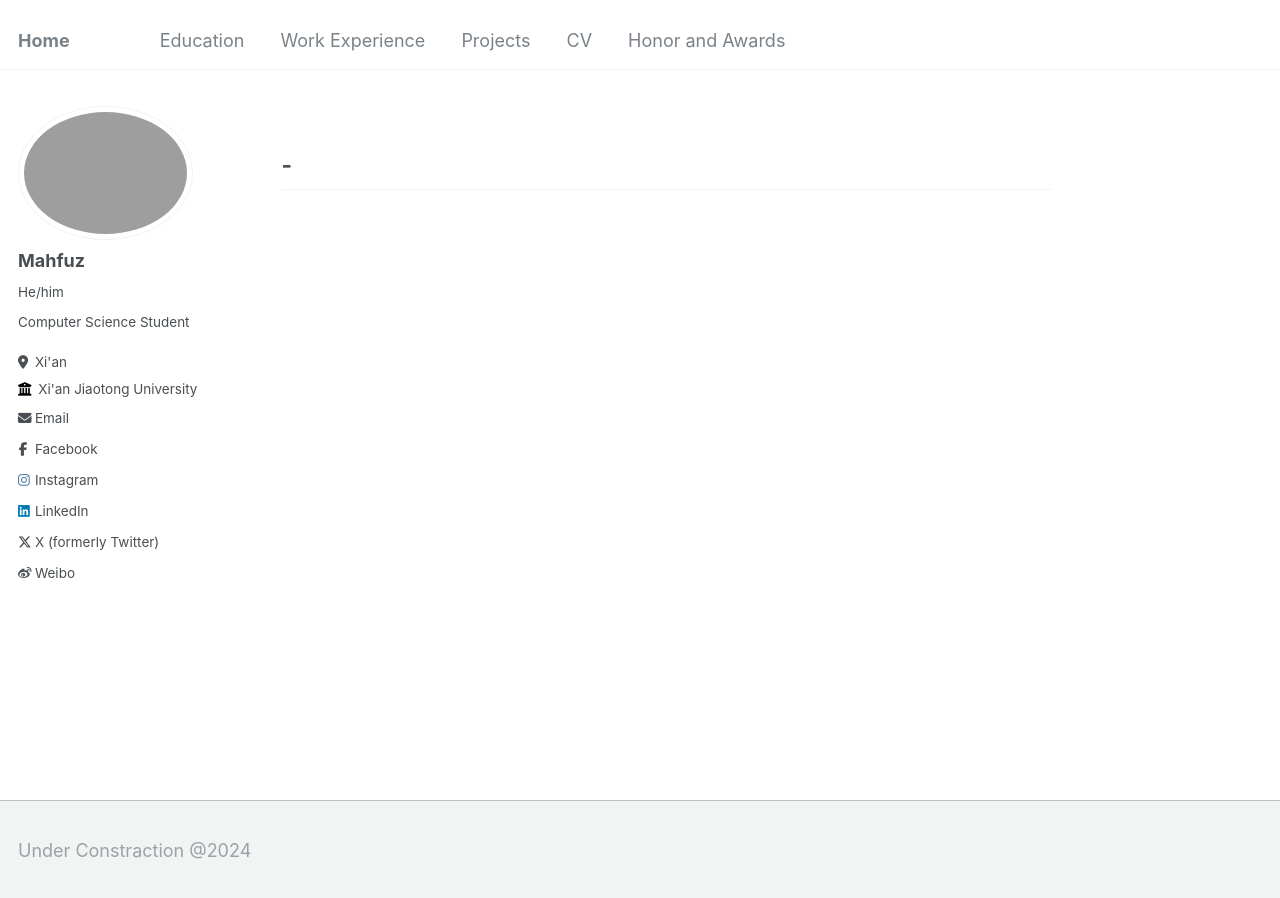
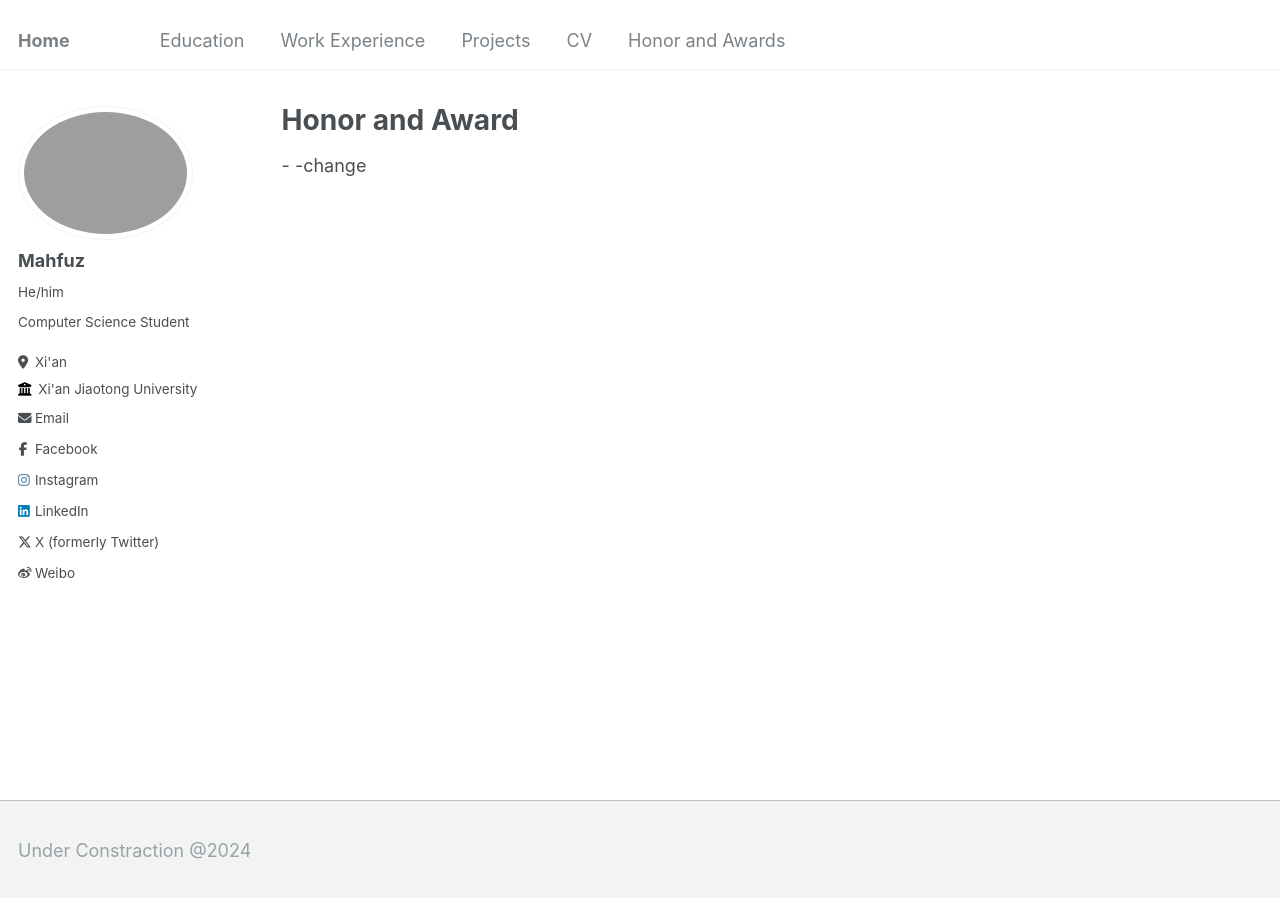
Before and after one commit to mahfuztbt/mahfuztbt.github.io, a Jekyll site: the page built from _pages/Honor&Award.md, in a window 1280 px wide. Built offline with Jekyll 4.4.1, drawn with Linux system fonts in a browser that asks for light colours; our own code applies the rules of GitHub Pages for plain Markdown files.

Commit message:
Update Honor&Award.md

```diff
--- a/_pages/Honor&Award.md
+++ b/_pages/Honor&Award.md
@@ -1,2 +1,9 @@
+---
+layout: archive
+title: "Honor and Award"
+permalink: /Honor&Award/
+author_profile: true
+---
+
 -
--
+-change
```
